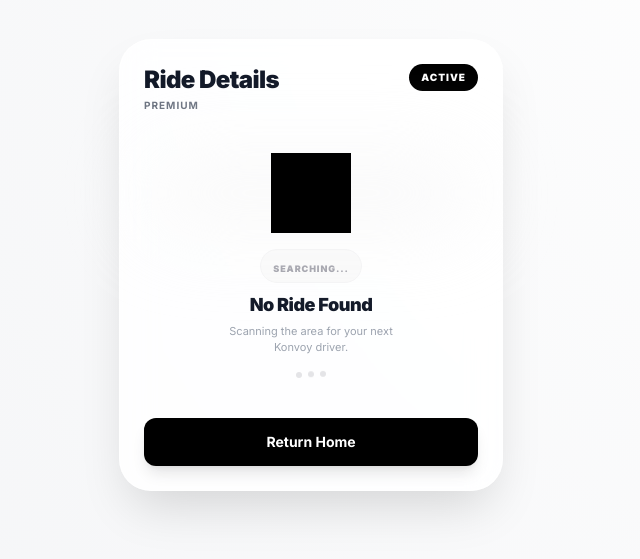
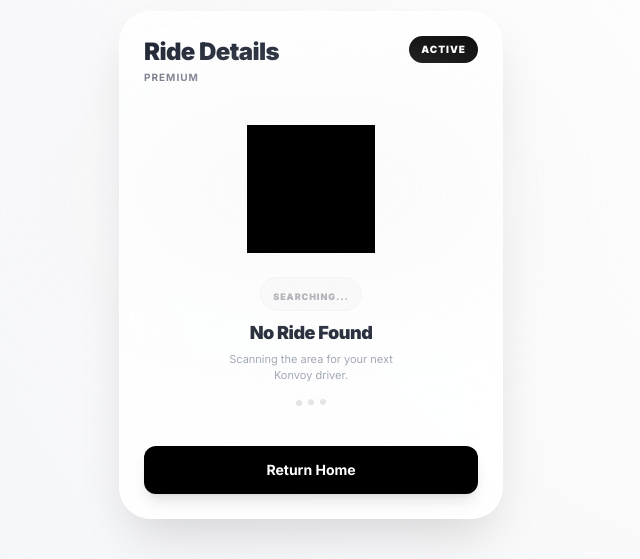
Before and after one commit to carvedkarma/Konvoy, a Flask app: page /fetch-ride in a window 1280 px wide. Shown: the part 112-671 px from the top of the page, without its empty margins (329-969 px from the left). Run offline with Flask 3, Linux system fonts and the light colour scheme; a database or web service that is not in the repository returns one stand-in record (values such as "Sample title"); data that the repository does not hold is empty; some libraries are stand-ins or nearby versions.

Commit message:
Improve the car logo displayed when no rides are found
Update the car logo image, size, and visual effects in the ride_details.html template to enhance the "Searching" state.

Replit-Commit-Author: Agent
Replit-Commit-Session-Id: 3a3e8ade-e7ed-4612-b111-b7766714d17b
Replit-Commit-Checkpoint-Type: full_checkpoint
Replit-Commit-Event-Id: db18f8dc-c57f-455a-84f6-57c885cacf37
Replit-Commit-Screenshot-Url: https://storage.googleapis.com/screenshot-production-us-central1/250f0ca5-e4ac-4ffa-b33a-7dfd825ca120/3a3e8ade-e7ed-4612-b111-b7766714d17b/bDelfPt
Replit-Helium-Checkpoint-Created: true

```diff
--- a/uber/templates/ride_details.html
+++ b/uber/templates/ride_details.html
@@ -80,9 +80,9 @@
                 </div>
                 {% else %}
                 <div class="text-center py-4 animate-fade-in">
-                    <div class="mb-4 flex justify-center relative">
-                        <div class="absolute inset-0 bg-zinc-100 rounded-full blur-2xl opacity-50"></div>
-                        <img src="{{ url_for('static', filename='images/abstract_car.png') }}" alt="Searching" class="relative w-20 h-20 object-contain brightness-0 transition-opacity duration-300">
+                    <div class="mb-6 flex justify-center relative">
+                        <div class="absolute inset-0 bg-zinc-100 rounded-full blur-3xl opacity-60 scale-125"></div>
+                        <img src="{{ url_for('static', filename='images/abstract_car.png') }}" alt="Searching" class="relative w-32 h-32 object-contain brightness-0 transition-all duration-500 hover:scale-110">
                     </div>
                     <div class="inline-block px-3 py-1 mb-2 bg-zinc-50 border border-zinc-100 rounded-full">
                         <span class="text-[9px] font-black uppercase tracking-widest text-zinc-400">Searching...</span>
```
Also changed, not shown: uber/static/images/abstract_car.png.
